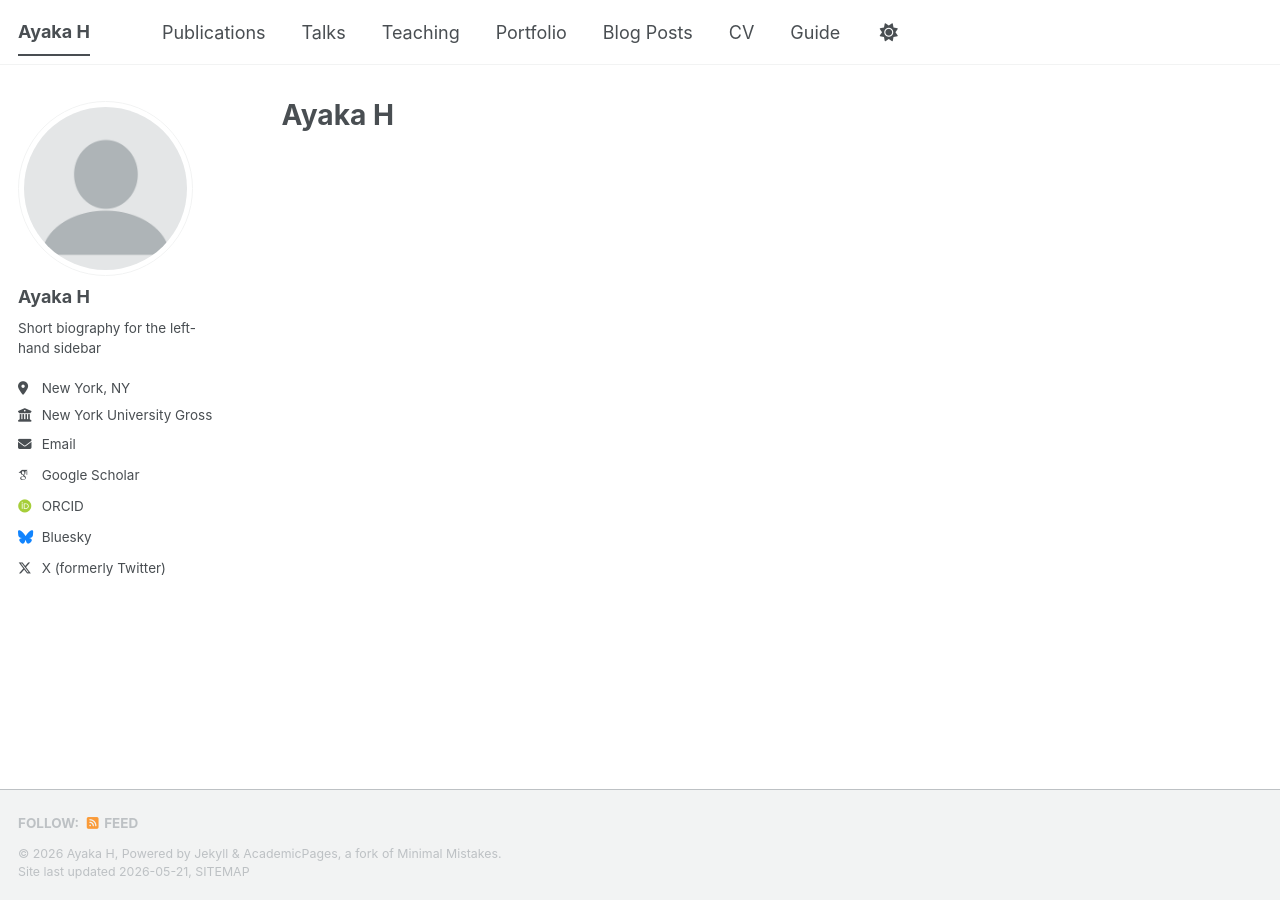
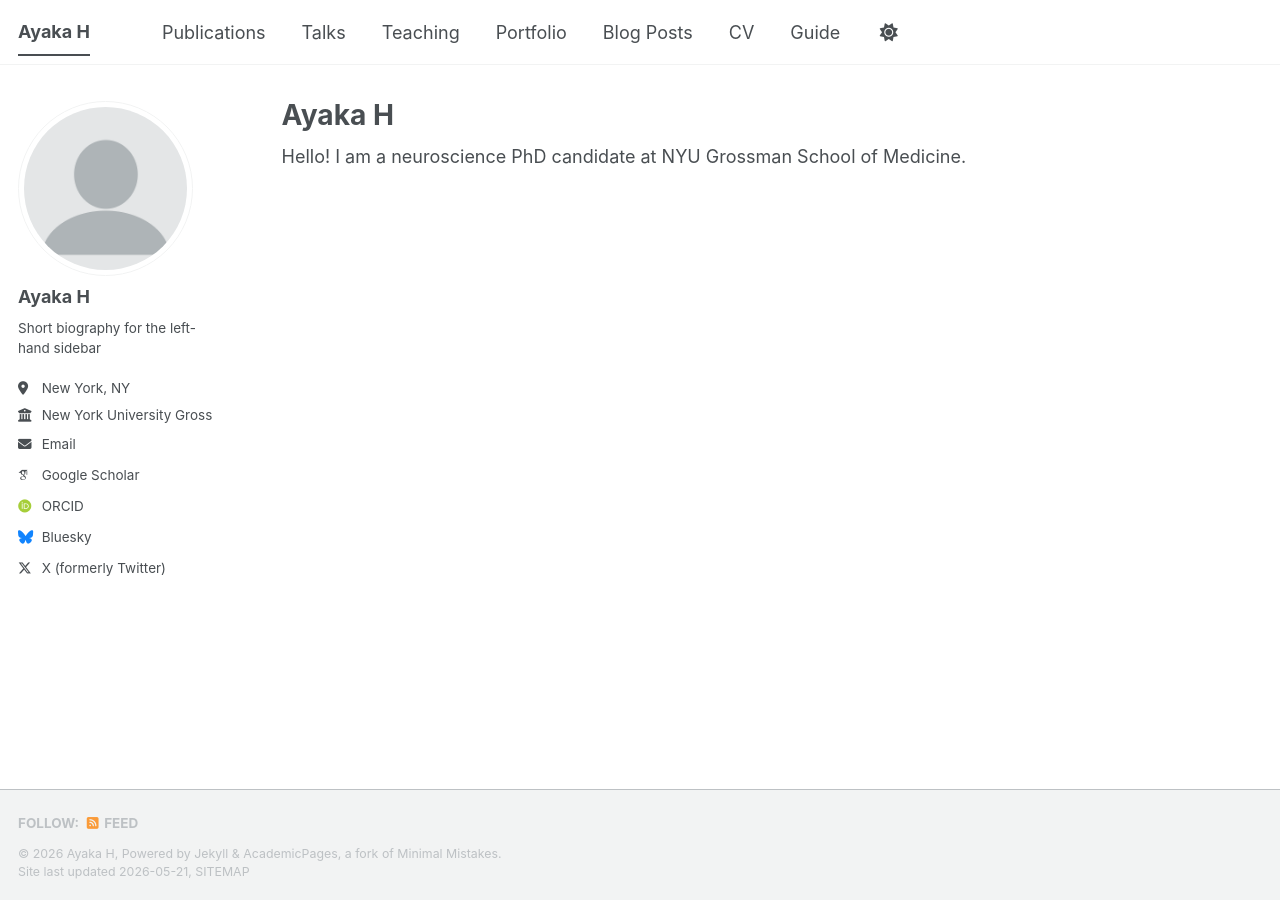
Before and after one commit to ahachisuka/ayakahach.github.io, a Jekyll site: the page built from _pages/about.md, in a window 1280 px wide. Built offline with Jekyll 4.4.1, drawn with Linux system fonts in a browser that asks for light colours; some web fonts are replaced; a script bundle is joined from its source files by our own code; library files that are not in the unit come from our copies.

Commit message:
Update about.md

```diff
--- a/_pages/about.md
+++ b/_pages/about.md
@@ -6,3 +6,5 @@ redirect_from:
   - /about/
   - /about.html
 ---
+
+Hello! I am a neuroscience PhD candidate at NYU Grossman School of Medicine.
```
